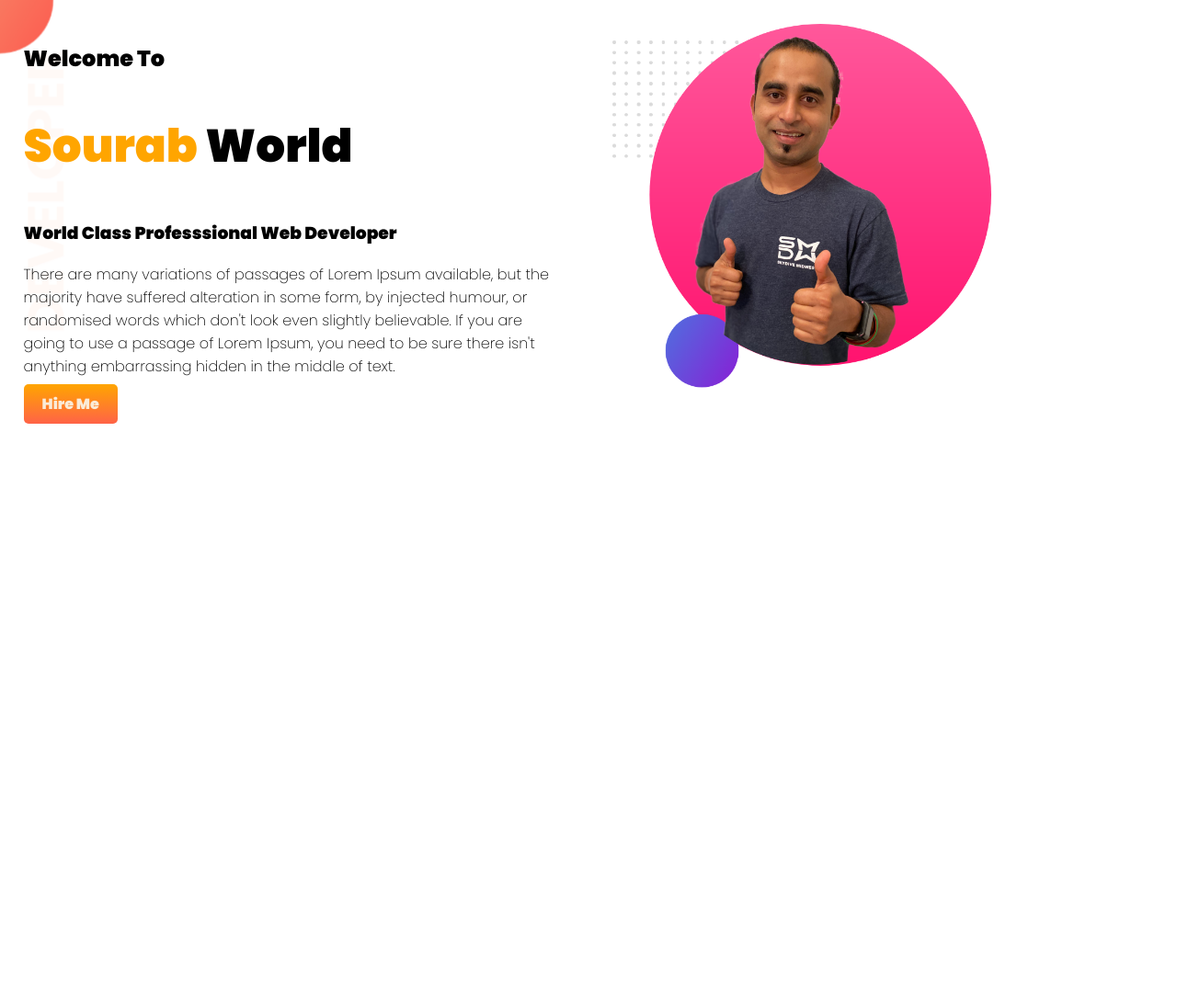
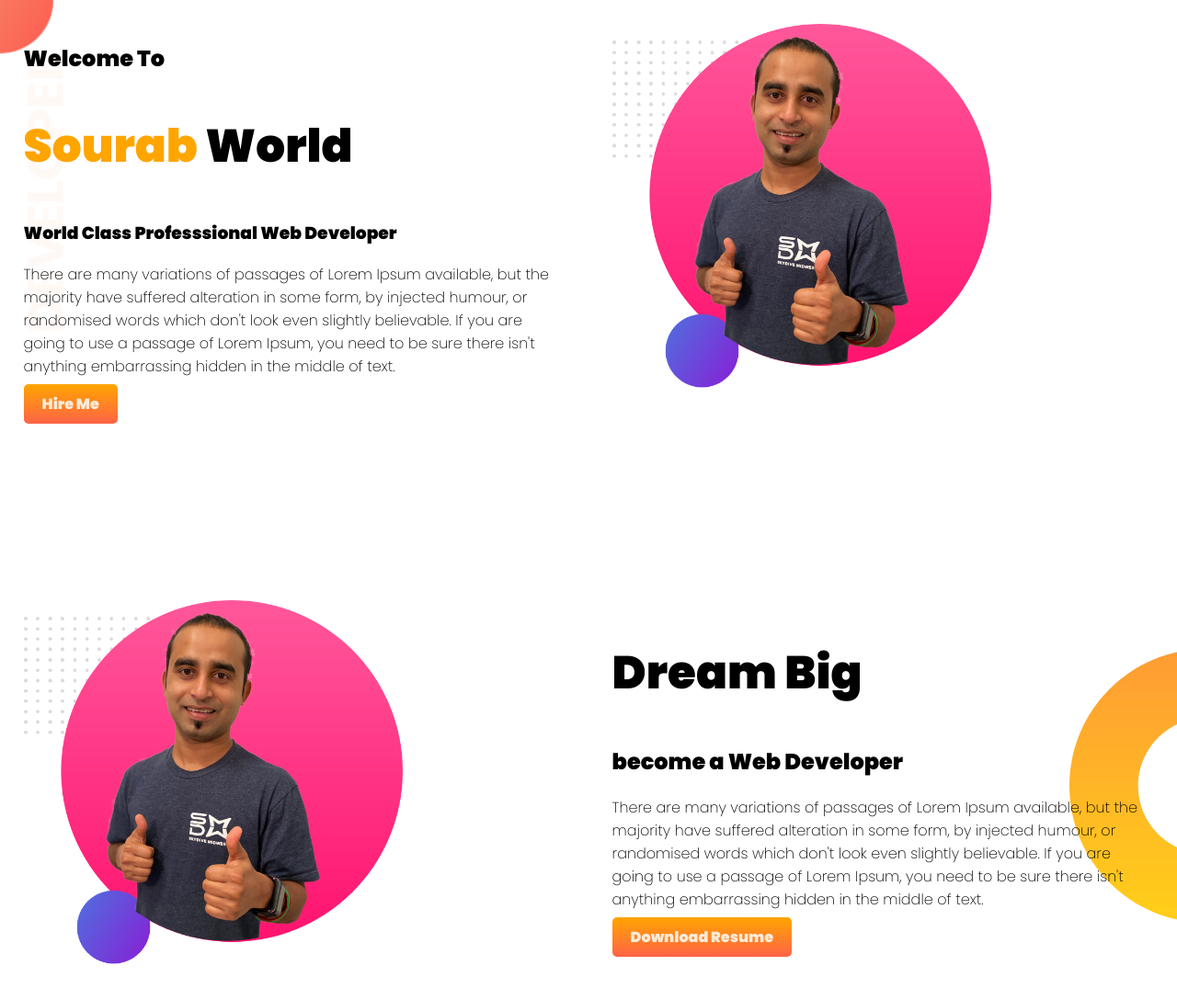
Before and after one commit to sourab73/Basic-Frontend, a plain HTML site: page index.html in a window 1280 px wide. Shown: the whole page at 92% size. Before the commit the page ends 800 px from the top, so only its background shows below. Drawn offline with Linux system fonts and the light colour scheme.

Commit message:
Dream Big

```diff
--- a/home.css
+++ b/home.css
@@ -13,6 +13,7 @@ h1 {
 
 section {
     display: flex;
+    margin-bottom: 150px;
 }
 
 .half-width {
@@ -40,3 +41,9 @@ section {
     background-repeat: no-repeat;
 
 }
+
+.dream-big {
+    background-image: url(images/dream-bg.png);
+    background-repeat: no-repeat;
+    background-position: right;
+}
--- a/index.html
+++ b/index.html
@@ -21,13 +21,30 @@
         to use a passage of Lorem Ipsum, you need to be sure there isn't anything embarrassing hidden in the middle of
         text. </p>
 
-      <a class="link-button" target="blank" href="#">Hire Me</a>
+      <a class="link-button" target="_blank" href="#">Hire Me</a>
     </div>
     <div class="half-width">
       <img src="images/jhankar2.png" />
     </div>
   </section>
 
+  <section class="dream-big">
+    <div class="half-width">
+      <img src="images/jhankar2.png" alt="" />
+    </div>
+
+    <div class="half-width">
+      <h1>Dream Big</h1>
+      <h2>become a Web Developer</h2>
+      <p>There are many variations of passages of Lorem Ipsum available, but the majority have suffered alteration in
+        some form, by injected humour, or randomised words which don't look even slightly believable. If you are going
+        to use a passage of Lorem Ipsum, you need to be sure there isn't anything embarrassing hidden in the middle of
+        text.</p>
+      <a class="link-button" href="#" target="_blank">Download Resume</a>
+    </div>
+  </section>
+
+
 </body>
 
 </html>
```
